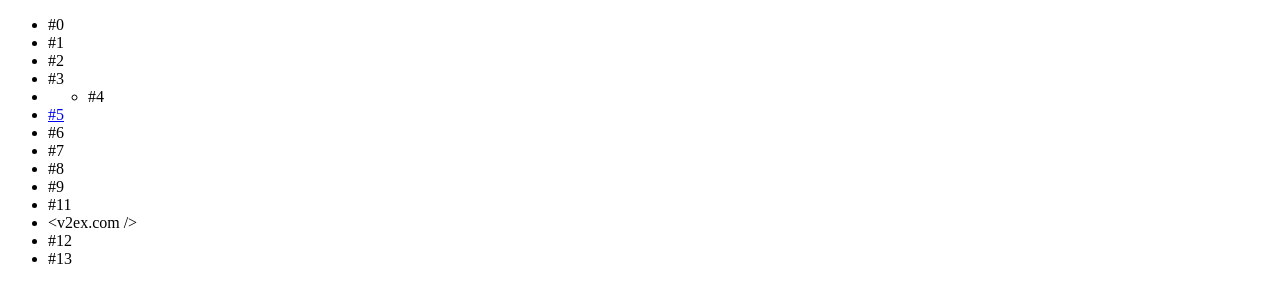
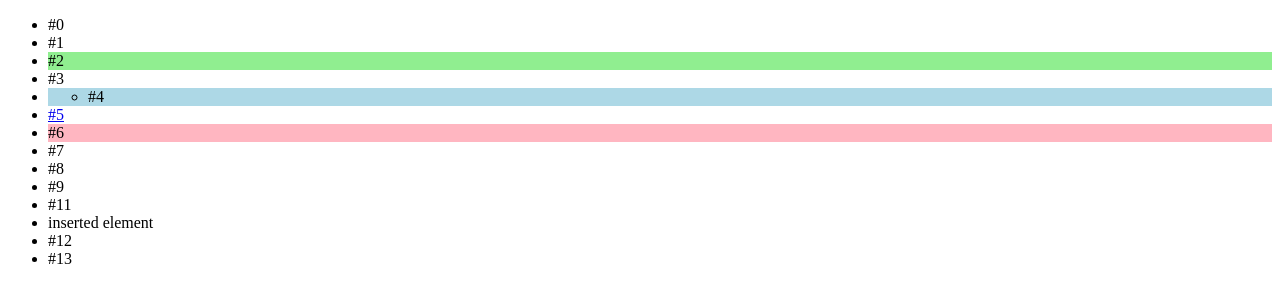
Before and after one commit to icyfish/vanilla-js, a plain HTML site: page unnamed/DOM-1.html in a window 1280 px wide. Drawn offline with Linux system fonts and the light colour scheme.

Commit message:
dom update

```diff
--- a/unnamed/DOM-1.html
+++ b/unnamed/DOM-1.html
@@ -13,7 +13,7 @@
   <li>#2</li>
   <li>#3</li>
   <li><ul><li>#4</li></ul></li>
-  <li><a href="//v2ex.com">#5</a></li>
+  <li><a target="_blank" href="https://icyfish.me">#5</a></li>
   <li>#6</li>
   <li>#7</li>
   <li>#8</li>
@@ -24,17 +24,29 @@
   <li>#13</li>
 </ul>
 
-<!-- 为 <ul> 添加一个类 bar
-删除第 10 个 <li>
-在第 500 个 <li> 后面增加一个 <li> , 其文字内容为 <v2ex.com />
-点击任意 <li> 弹窗显示其为当前列表中的第几项。 -->
+<!--
+
+  1. 为 <ul> 添加一个类 bar
+  2. 删除第 10 个 <li>
+  3. 为 <li> 添加颜色
+  4. 在第 11 个 <li> 后面增加一个 <li> , 其文字内容为 "inserted element"
+  5. 点击任意 <li> 弹窗显示其为当前列表中的第几项以及列表的文字内容。
+
+-->
 <script>
-  function addAnotherClass(classText){
-    document.getElementById('list').className += (' '+ classText);
+  function addClassToUl(classText){
+    // document.getElementById('list').className += (' '+ classText);
+    document.getElementById('list').classList.add(classText);
   }
-  addAnotherClass('bar');
+  addClassToUl('bar');
 
-  // classList.add('bar')
+
+  function addColorToLi(index, color){
+    Array.from(document.getElementById('list').children)[index].style.backgroundColor = color;
+  };
+  addColorToLi(2, 'lightgreen');
+  addColorToLi(4, 'lightblue');
+  addColorToLi(6, 'lightpink');
 
 
   function deleteListItem(index) {
@@ -53,14 +65,15 @@
 
     parentElement.insertBefore(newElement, currentElement);
   }
-  addListItem(11, '<v2ex.com />');
+  addListItem(11, 'inserted element');
+
 
   function clickAlert(){
     var parentElement = document.getElementById("list");
 
     function alertTarget(e){
        if(e.target && e.target.nodeName === "LI") {
-         alert(Array.from(parentElement.children).indexOf(e.target));
+         alert(`The index is ${Array.from(parentElement.children).indexOf(e.target)}, the content is ${e.target.innerText}`);
       }
     }
 
```
